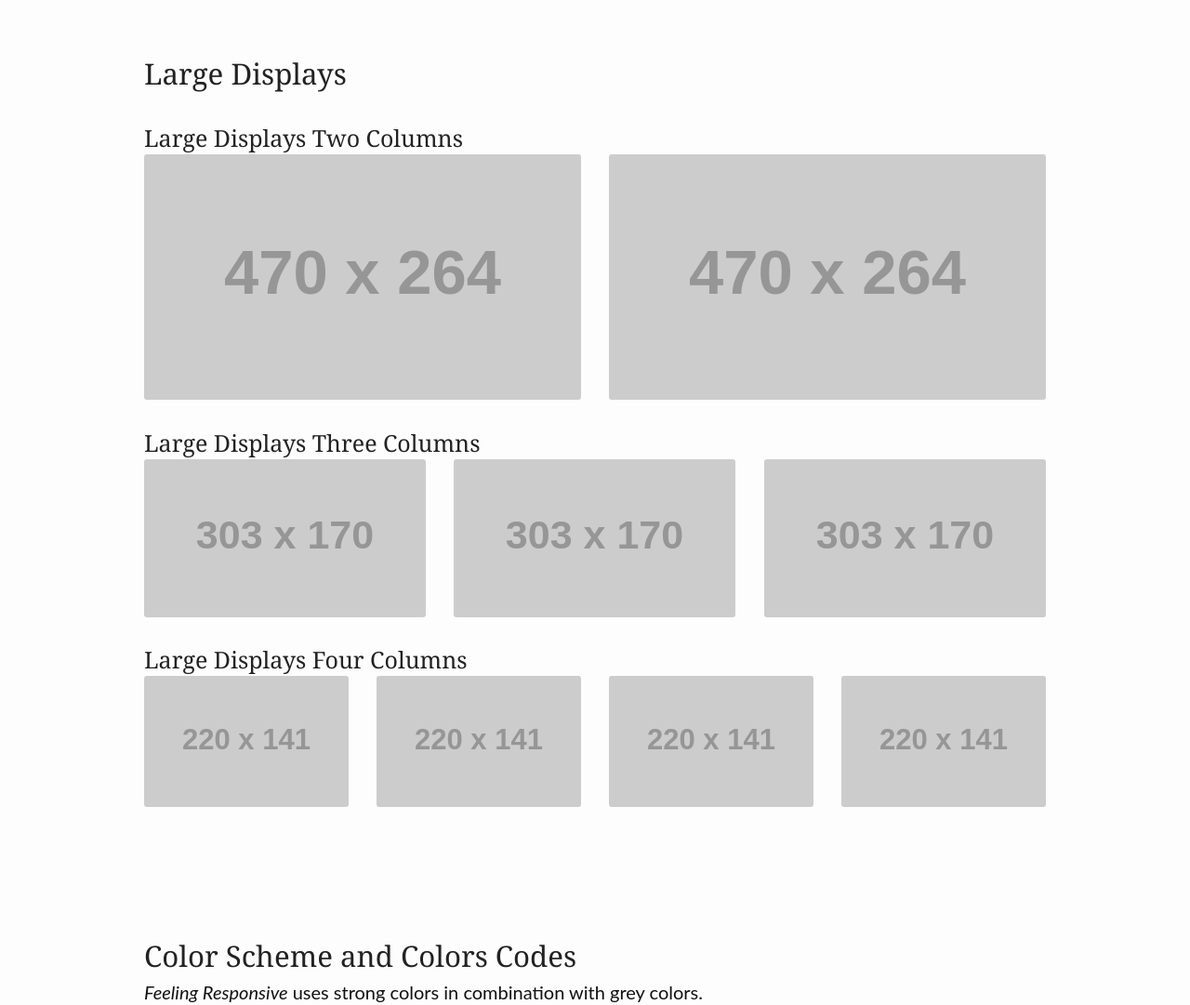
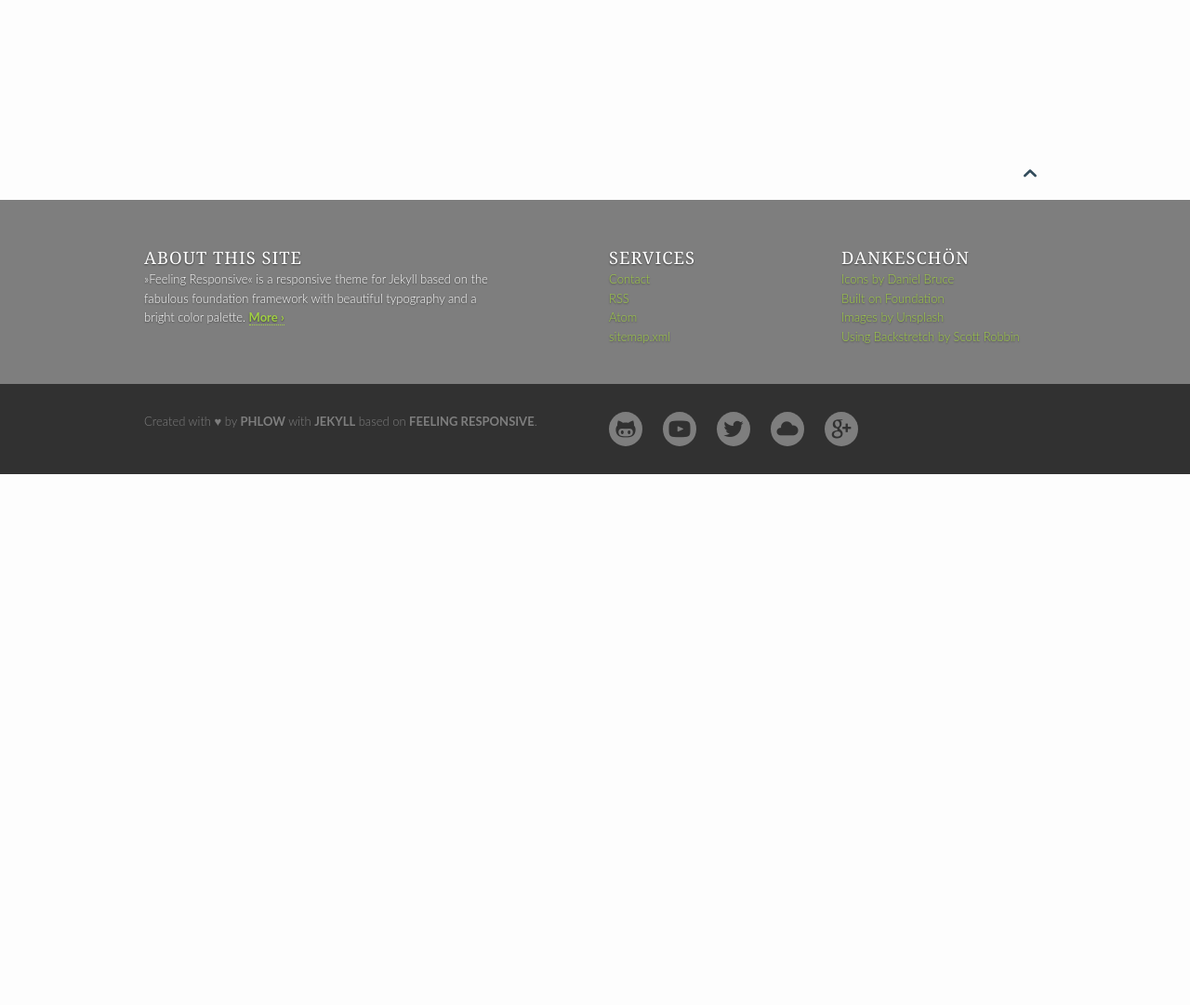
Before and after one commit to Abdurrahimradhin/abdurrahimradhin.github.io, a Jekyll site: the page built from _posts/design/2014-09-13-grid.md, in a window 1280 px wide and 1400 px high, scrolled down 366 px. Shown: the part 319-1400 px from the top of the window at 93% size. Built offline with Jekyll 4.4.1, drawn with Linux system fonts in a browser that asks for light colours; after the commit the page ends 1195 px from its top, so only the background shows below that; some of the changed text lies outside the part shown.

Commit message:
Update 2014-09-13-grid.md

```diff
--- a/_posts/design/2014-09-13-grid.md
+++ b/_posts/design/2014-09-13-grid.md
@@ -14,136 +14,3 @@ image:
 ---
 *Feeling Responsive* is built on Foundation. And of course, we make use of the wonderful grid system and so can you. Find out more about [constructing  beautiful layouts][1] in the foundation documentation.
 <!--more-->
-
-<div class="show-for-small">
-<div class="row">
-    <div class="small-12 columns">
-<h3>Small Grid</h3>
-        </div><!-- /.small-12.columns -->
-    </div>
-<div class="row">
-  <div class="small-6 columns">
-      <img src="http://placehold.it/470x264/6b6351/e1dcd7&amp;text=2+Columns">
-  </div>
-  <div class="small-6 columns">
-      <img src="http://placehold.it/470x264/e05a10/e1e75e&amp;text=2+Columns">
-  </div>
-</div>
-</div>
-
-<div class="show-for-large-up">
-    <div class="row">
-        <div class="small-12 columns">
-            <h2>Large Displays</h2>
-            <h3>Large Displays Two Columns</h3>
-        </div><!-- /.small-12.columns -->
-    </div>
-
-<div class="row">
-  <div class="large-6 columns">
-      <img src="http://placehold.it/470x264/6b6351/e1dcd7&amp;text=Width+470+Pixel">
-  </div>
-  <div class="large-6 columns">
-      <img src="http://placehold.it/470x264/e05a10/e1e75e&amp;text=Width+470+Pixel">
-  </div>
-</div>
-
-<div class="row">
-    <div class="small-12 columns">
-        <h3>Large Displays Three Columns</h3>
-    </div><!-- /.small-12.columns -->
-</div>
-
-
-
-
-
-<div class="row">
-  <div class="large-4 columns">
-      <img src="http://placehold.it/303x170/6b6351/e1dcd7&amp;text=Width+303+Pixel">
-  </div>
-  <div class="large-4 columns">
-      <img src="http://placehold.it/303x170/e05a10/e1e75e&amp;text=Width+303+Pixel">
-  </div>
-  <div class="large-4 columns">
-      <img src="http://placehold.it/303x170/fabb00/771e1e&amp;text=Width+303+Pixel">
-  </div>
-</div>
-
-<div class="row">
-    <div class="small-12 columns">
-        <h3>Large Displays Four Columns</h3>
-    </div><!-- /.small-12.columns -->
-</div>
-
-<div class="row">
-  <div class="large-3 columns">
-      <img src="http://placehold.it/220x141/6b6351/e1dcd7&amp;text=Width+220+Pixel">
-  </div>
-  <div class="large-3 columns">
-      <img src="http://placehold.it/220x141/e05a10/e1e75e&amp;text=Width+220+Pixel">
-  </div>
-  <div class="large-3 columns">
-      <img src="http://placehold.it/220x141/fabb00/771e1e&amp;text=Width+220+Pixel">
-  </div>
-  <div class="large-3 columns">
-      <img src="http://placehold.it/220x141/00792c/acca57&amp;text=Width+220+Pixel">
-  </div>
-</div>
-</div><!-- /.hide-for-small -->
-
-<div class="row t90">
-    <div class="small-12 columns">
-        <h2>Color Scheme and Colors Codes</h2>
-        <p class="teaser"><em>Feeling Responsive</em> uses strong colors in combination with grey colors.</p>
-        <h3>Colours</h3>
-    </div><!-- /.small-12.columns -->
-</div>
-
-<div class="row">
-<div class="small-2 columns"><div style="background: #45B29D; height: 137px;"></div></div>
-<div class="small-2 columns"><div style="background: #334D5C; height: 137px;"></div></div>
-<div class="small-2 columns"><div style="background: #A1D044; height: 137px;"></div></div>
-<div class="small-2 columns"><div style="background: #EFC94C; height: 137px;"></div></div>
-<div class="small-2 columns"><div style="background: #E27A3F; height: 137px;"></div></div>
-<div class="small-2 columns"><div style="background: #DF4949; height: 137px;"></div></div>
-</div>
-
-
-
-<h3>Grey Scale</h3>
-
-
-<div class="row">
-<div class="small-2 columns"><div style="background: #E4E4E4; height: 137px;"></div></div>
-<div class="small-2 columns"><div style="background: #D7D7D7; height: 137px;"></div></div>
-<div class="small-2 columns"><div style="background: #CBCBCB; height: 137px;"></div></div>
-<div class="small-2 columns"><div style="background: #BEBEBE; height: 137px;"></div></div>
-<div class="small-2 columns"><div style="background: #A4A4A4; height: 137px;"></div></div>
-<div class="small-2 columns"><div style="background: #979797; height: 137px;"></div></div>
-</div>
-<div class="row t30">
-<div class="small-2 columns"><div style="background: #8B8B8B; height: 137px;"></div></div>
-<div class="small-2 columns"><div style="background: #7E7E7E; height: 137px;"></div></div>
-<div class="small-2 columns"><div style="background: #646464; height: 137px;"></div></div>
-<div class="small-2 columns"><div style="background: #575757; height: 137px;"></div></div>
-<div class="small-2 columns"><div style="background: #4B4B4B; height: 137px;"></div></div>
-<div class="small-2 columns"><div style="background: #3E3E3E; height: 137px;"></div></div>
-</div>
-<div class="row t30">
-<div class="small-2 columns"><div style="background: #313131; height: 137px;"></div></div>
-<div class="small-2 columns"><div style="background: #242424; height: 137px;"></div></div>
-<div class="small-2 columns"><div style="background: #171717; height: 137px;"></div></div>
-<div class="small-2 columns end"><div style="background: #0B0B0B; height: 137px;"></div></div>
-</div>
-
-
-<div id="bottom" class="row t30">
-    <div class="small-12 columns">
-       {% include next-previous-post-in-category %}
-    </div><!-- /.small-12.columns -->
-</div>
-
-
-
- [1]: http://foundation.zurb.com/docs/components/grid.html
```
